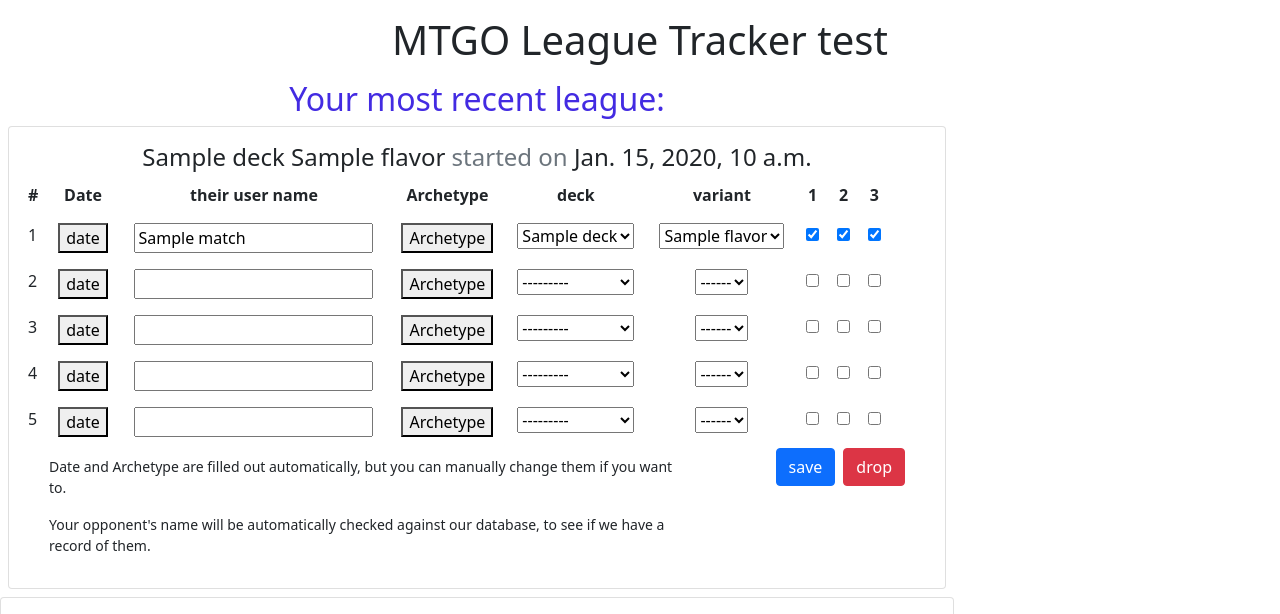
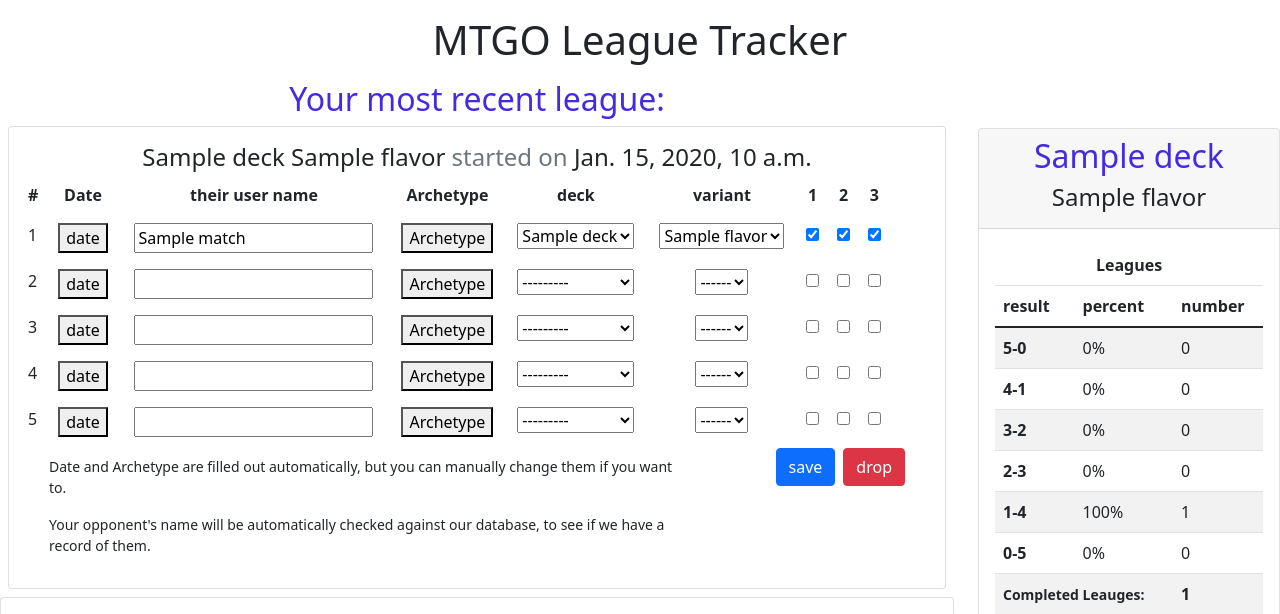
Before and after one commit to sctilley/tirelessRailway, a Django app: page / in a window 1280 px wide. Shown: the part 56-670 px from the top of the page. Run offline with Django 4.2, Linux system fonts and the light colour scheme; a user stored in the database is signed in; tables that the repository leaves empty hold one stand-in row (values such as "Sample post"); grey boxes marked "Sample" are stand-in pictures; data that the repository does not hold is empty; parts of the project's set-up code (start-up, migrations or seed data) failed here and were passed over; some libraries are stand-ins or nearby versions.

Commit message:
fix column

```diff
--- a/templates/home.html
+++ b/templates/home.html
@@ -1,6 +1,6 @@
 {% extends 'main.html' %} {% block content %} {% load crispy_forms_tags %}
 
-<h1 class="center m-3">MTGO League Tracker test</h1>
+<h1 class="center m-3">MTGO League Tracker</h1>
 
 
 <div class="row">
@@ -39,6 +39,7 @@
                 </div>
               </div>
             </div>
+          </div>
           <button class="btn btn-primary mt-3" type="submit" name="league_form">
             Submit
           </button>
```
